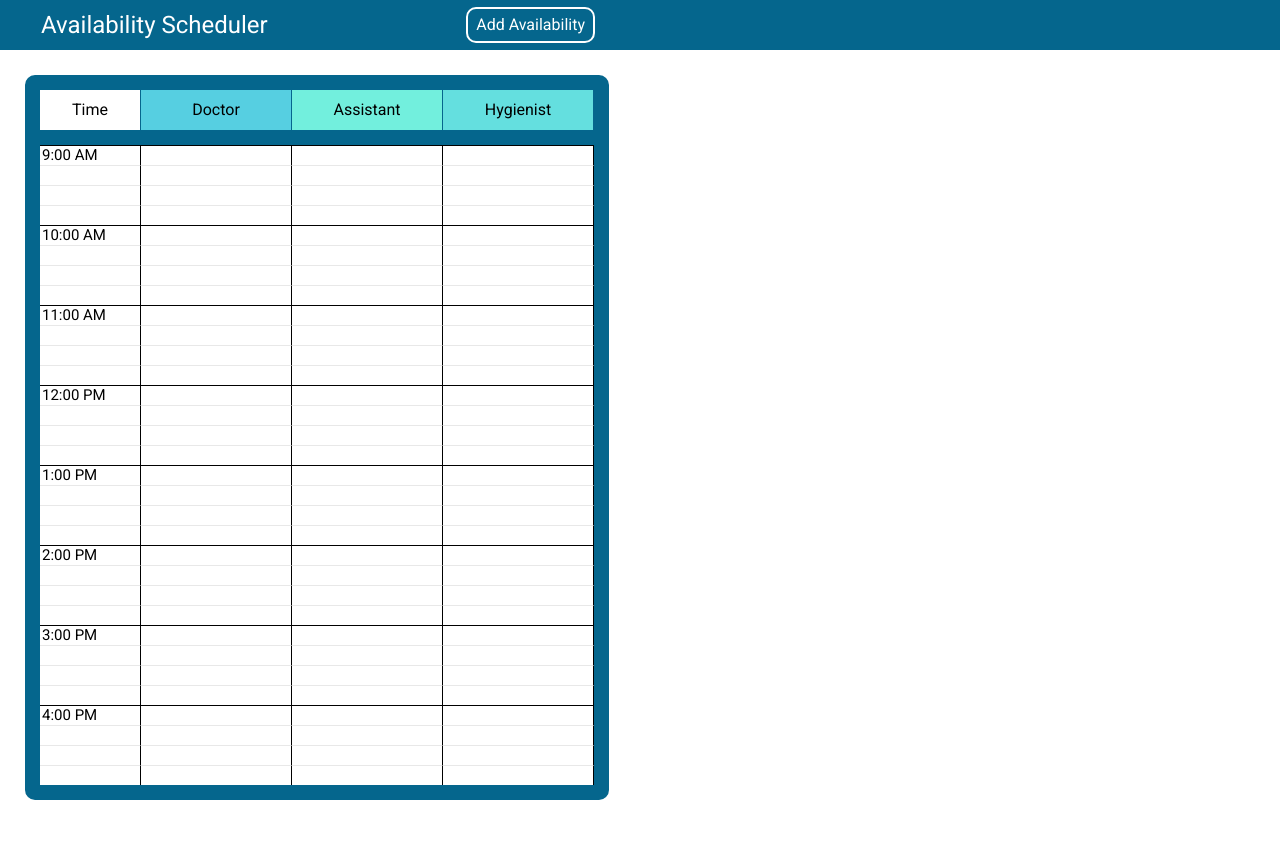
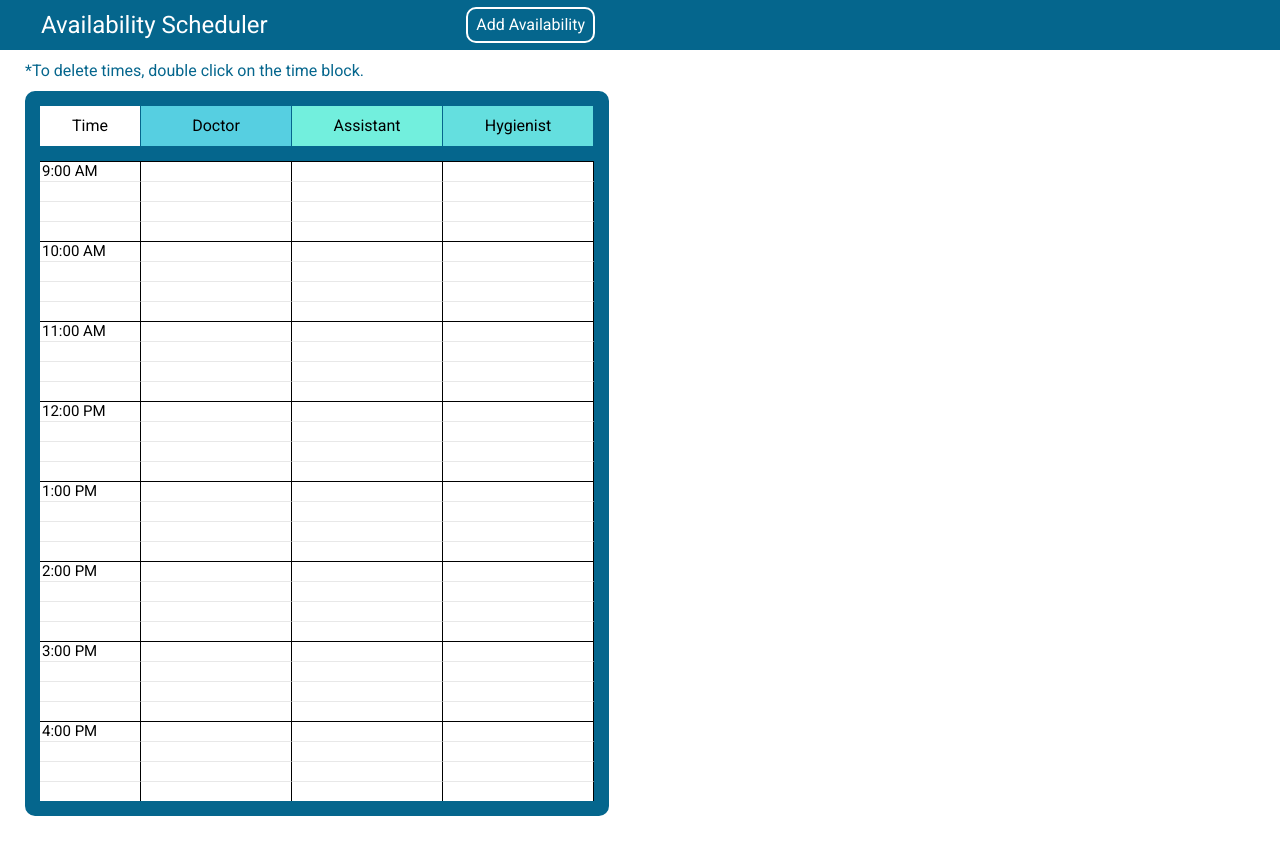
Before and after one commit to PopeDearden/scheduler, a React (Create React App) app: page / in a window 1280 px wide. Built offline with nearby package versions, Linux system fonts and the light colour scheme.

Commit message:
can remove bubble, fixed transition

```diff
--- a/src/App.js
+++ b/src/App.js
@@ -29,6 +29,7 @@ export default function App() {
         </div>
       </div>
       <div className="BodyArea">
+      <p id="info">*To delete times, double click on the time block.</p>
         <div className="Chart">
           <div className="ScheduleBox">
             <ScheduleTimeLayout
--- a/src/App.scss
+++ b/src/App.scss
@@ -95,7 +95,7 @@ p{
   transform: scale(1.05);
 }
 .Bubble {
-  transition: .15s;
+  transition: transform .15s;
 }
 .Bubble:hover{
   transform: scale(1.01);
@@ -120,6 +120,13 @@ p{
   background-color: $border;
   font-size: 1.5rem;
   color: white;
+}
+#info{
+  margin-left: 25px;
+  margin-top: 12.5px;
+  margin-bottom: -12.5px;
+  color: $border;
+  font-weight: 500;
 }
 .Chart{
   position: relative;
```
